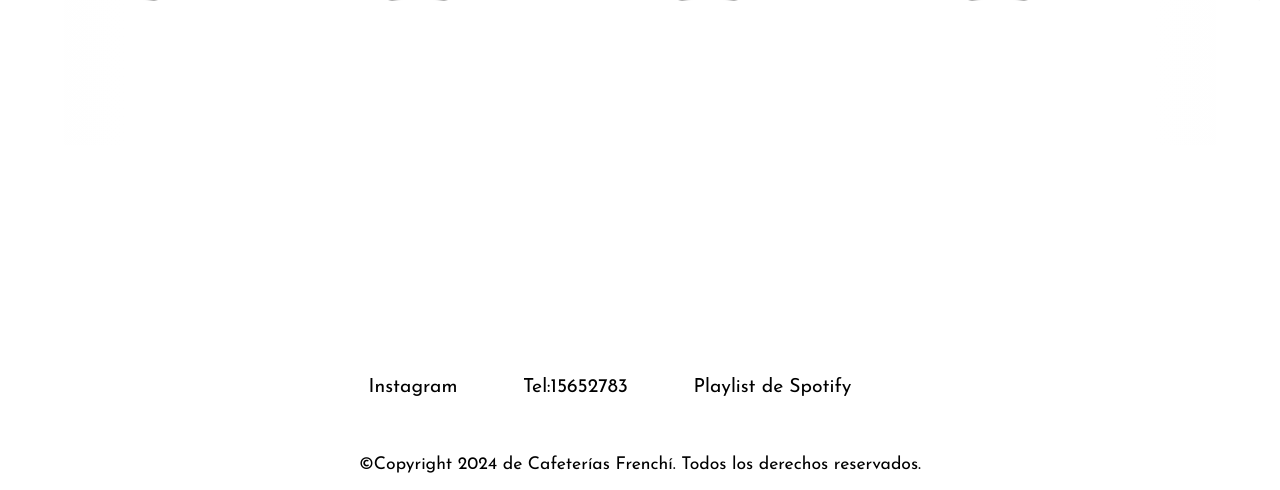
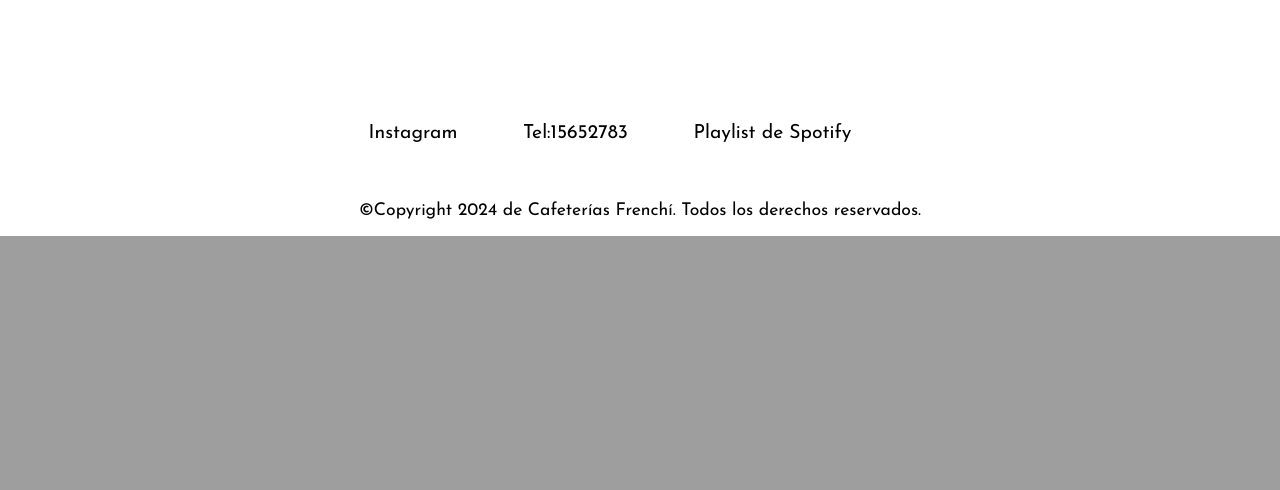
Before and after one commit to vikitoriaalfaro/Frenchito, a PHP site: page /Locales.php in a window 1280 px wide. Shown: the part 1312-1802 px from the top of the page. After the commit the page ends 1548 px from the top, so only its background shows below. Run offline with PHP 8.4, Linux system fonts and the light colour scheme; some web fonts are replaced.

Commit message:
Update Locales_style.css

```diff
--- a/pipi/Locales_style.css
+++ b/pipi/Locales_style.css
@@ -68,7 +68,7 @@ b {
   }
 
   .titulo{
-    padding-top: 5%;
+
     color: rgb(44, 89, 102);
     font-size: 50px;
     font-family: "Oooh Baby", cursive;
@@ -240,7 +240,7 @@ b {
 }
 footer{
   width:100%;
-  padding-top: 15%;
+  padding-top:0%;
   bottom: 0px;
   right:0px;
   left:0px;
```
